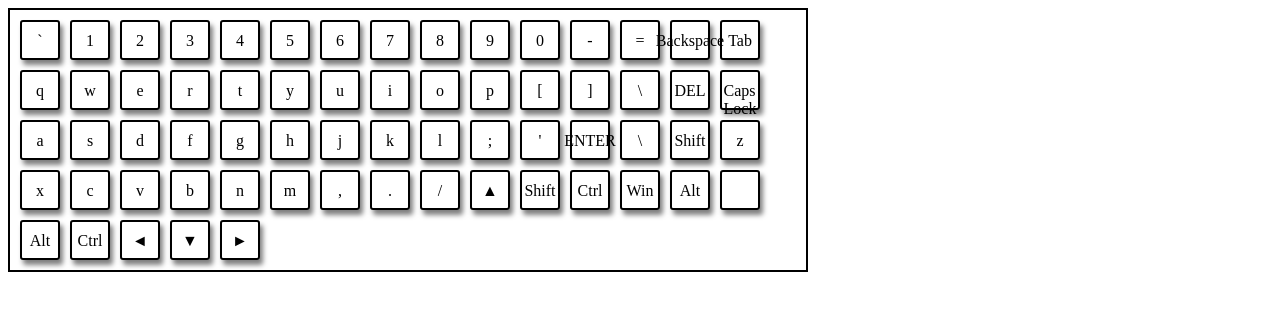
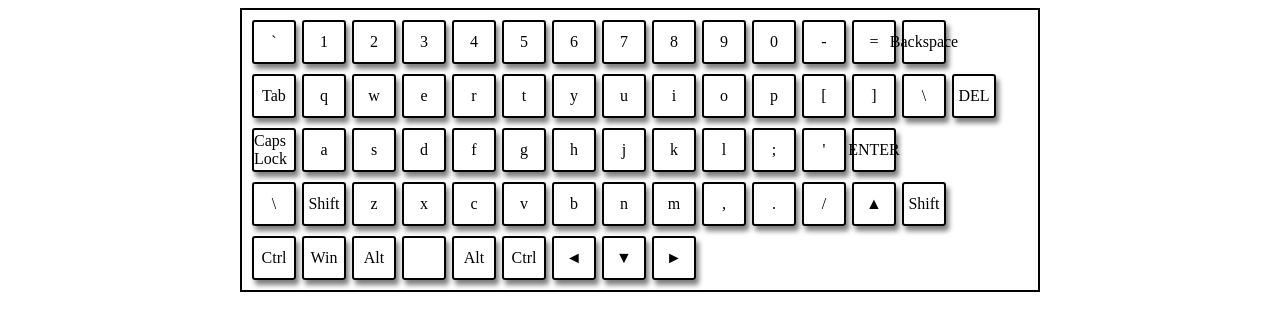
Before and after one commit to MuJlblii/virtual-keyboard, a website built with webpack: page src/index.html in a window 1280 px wide. Built offline with nearby package versions, Linux system fonts and the light colour scheme.

Commit message:
fix: rewrite physiq form of keyboard with row

```diff
--- a/src/index.js
+++ b/src/index.js
@@ -1,7 +1,10 @@
 import './style.scss';
 
 const { body } = document;
+const keyboardWrapper = document.createElement('div');
+keyboardWrapper.classList.add('wrapper');
 const keyboard = document.createElement('div');
+keyboard.classList.add('keyboard');
 const keys = {
   Backquote: {
     english: '`',
@@ -291,14 +294,33 @@ document.addEventListener('keypress', (event) => {
 // const arrayKeys = [keys];
 console.log('try to create array - ', Object.entries(keys));
 const arrayKeys = Object.entries(keys);
-
+let keyboardRow = document.createElement('div');
+keyboardRow.classList.add('key-row');
 // const keyboardKeys = document.createElement('div');
 // keyboardKeys.classList.add('keys');
 for (let i = 0; i < Object.entries(keys).length; i++) {
+  if (i === 0) {
+    keyboardRow = document.createElement('div');
+    keyboardRow.classList.add('key-row');
+  } else if (i === 14) {
+    keyboardRow = document.createElement('div');
+    keyboardRow.classList.add('key-row');
+  } else if (i === 29) {
+    keyboardRow = document.createElement('div');
+    keyboardRow.classList.add('key-row');
+  } else if (i === 42) {
+    keyboardRow = document.createElement('div');
+    keyboardRow.classList.add('key-row');
+  } else if (i === 56) {
+    keyboardRow = document.createElement('div');
+    keyboardRow.classList.add('key-row');
+  }
   const keyboardKeys = document.createElement('div');
   keyboardKeys.classList.add('keys');
   keyboardKeys.innerHTML = arrayKeys[i][1].english;
-  keyboard.appendChild(keyboardKeys);
+  keyboardRow.appendChild(keyboardKeys);
+  keyboard.appendChild(keyboardRow);
 //   body.appendChild(keyboard);
 }
-body.appendChild(keyboard);
+keyboardWrapper.appendChild(keyboard);
+body.appendChild(keyboardWrapper);
--- a/src/style.scss
+++ b/src/style.scss
@@ -1,13 +1,26 @@
 @import "constants";
-div {
+
+.wrapper {
+    width: 100%;
+}
+.keyboard {
+    margin-left: auto;
+    margin-right: auto;
     display: flex;
-    flex-direction: row;
-    flex-wrap: wrap;
+    flex-direction: column;
+    // flex-wrap: wrap;
     gap: 10px;
     max-width: 800px;
     // height: 100px;
     border: 2px solid black;
     padding: 10px;
+    box-sizing: border-box;
+}
+
+.key-row {
+    display: flex;
+    flex-direction: row;
+    gap: 6px;
     box-sizing: border-box;
 }
 
```
